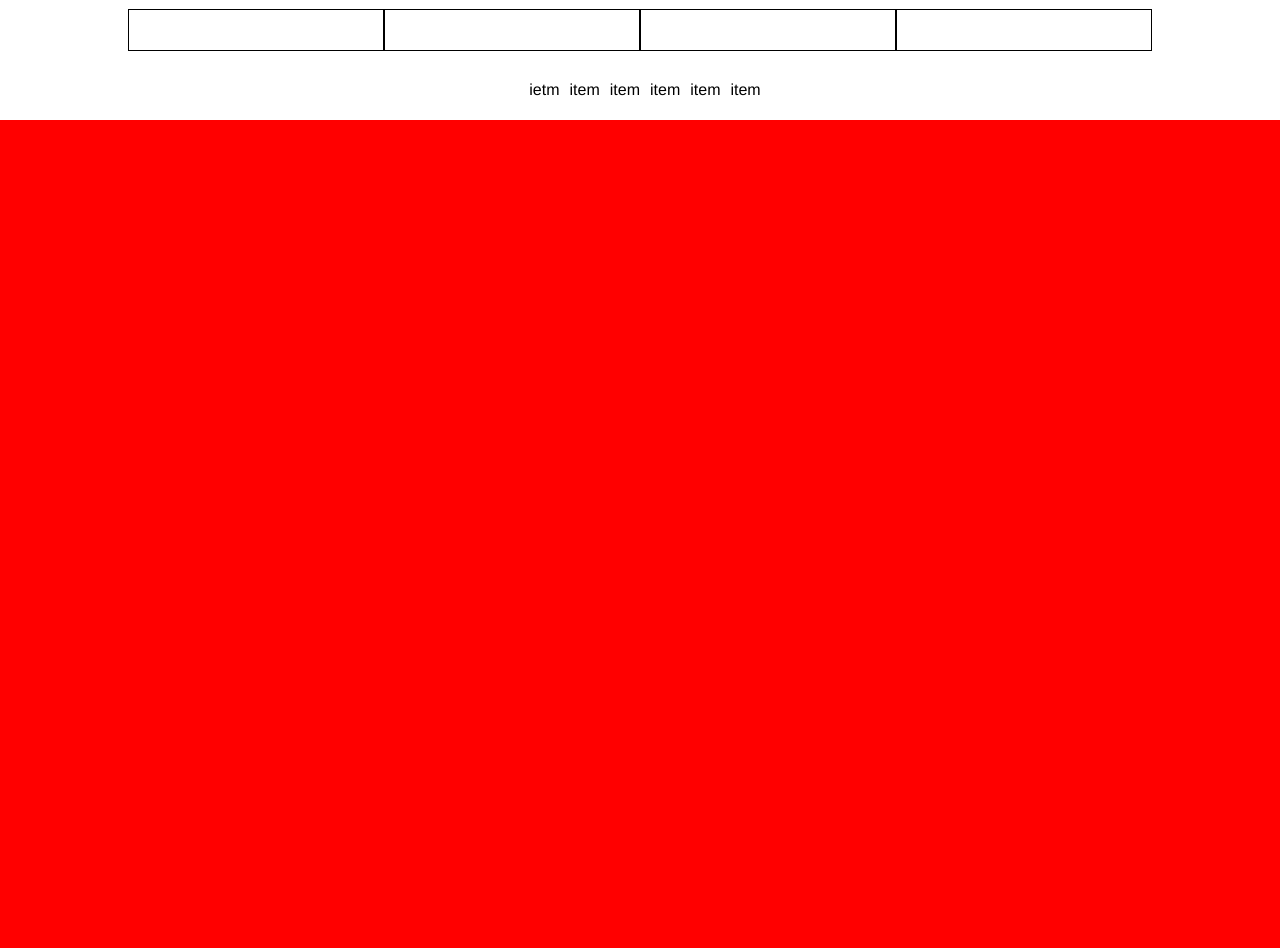
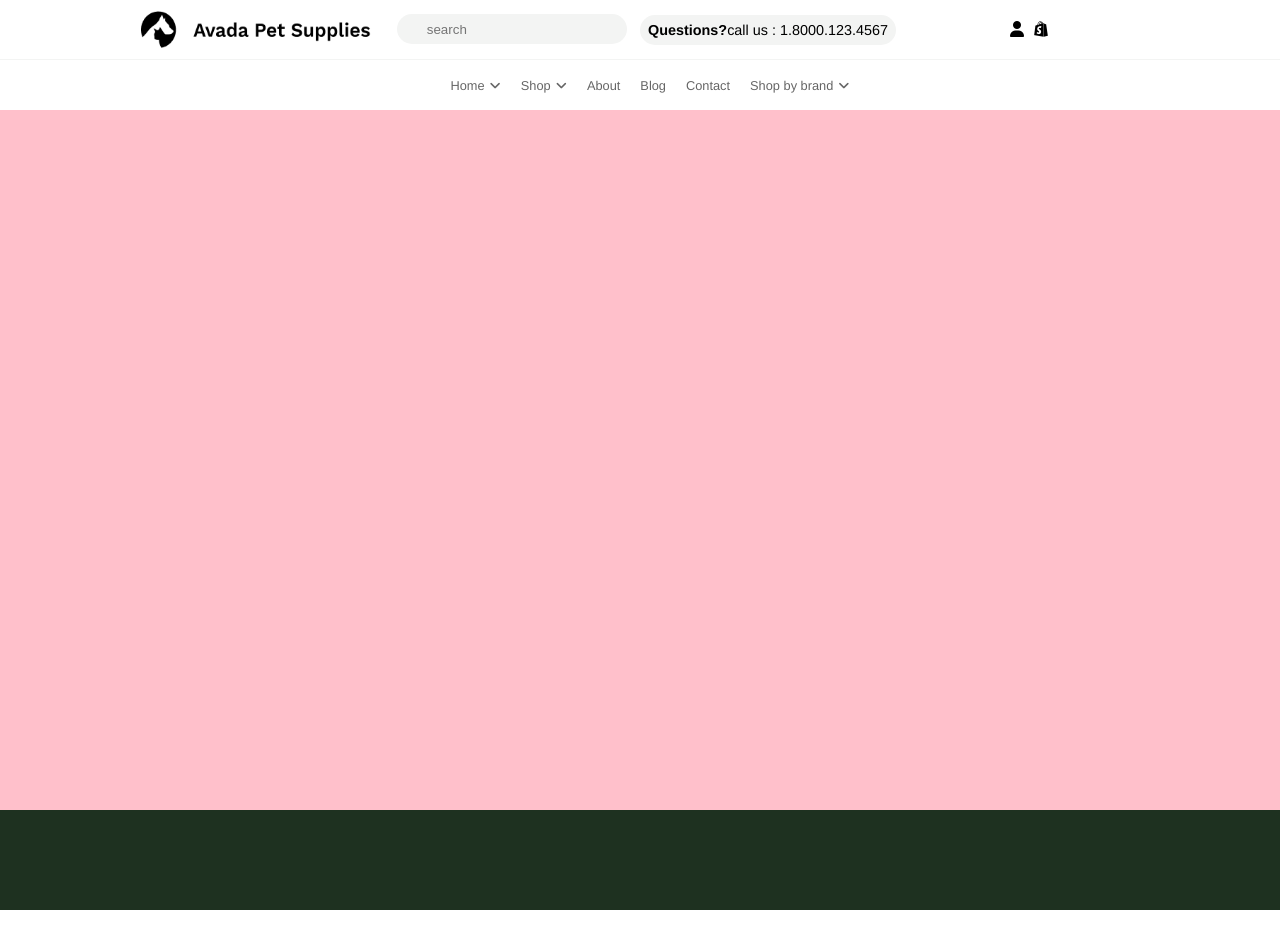
Before and after one commit to MicheleBisceglia/proj-html-vuejs, a Vue app: page / in a window 1280 px wide. Shown: the top 948 px of the page. After the commit the page ends 910 px from the top, so only its background shows below. Built offline with nearby package versions, Linux system fonts and the light colour scheme.

Commit message:
footer layout

```diff
--- a/package.json
+++ b/package.json
@@ -8,8 +8,10 @@
     "lint": "vue-cli-service lint"
   },
   "dependencies": {
+    "@fortawesome/fontawesome-free": "^6.1.1",
     "core-js": "^3.8.3",
-    "vue": "^2.6.14"
+    "vue": "^2.6.14",
+    "vue-fontawesome-icon": "^1.3.0"
   },
   "devDependencies": {
     "@babel/core": "^7.12.16",
--- a/src/components/AppFooter.vue
+++ b/src/components/AppFooter.vue
@@ -1,7 +1,6 @@
 <template>
   <div>
     <footer>
-      <h1>ciao</h1>
     </footer>
   </div>
 </template>
@@ -16,5 +15,6 @@ export default {
 @import "../style/common.scss";
 footer {
   height: 100px;
+  background-color: $secondary-color;
 }
 </style>
--- a/src/components/AppHeader.vue
+++ b/src/components/AppHeader.vue
@@ -2,19 +2,42 @@
   <div>
     <header>
       <div class="header_top">
-        <div class="header_top_item"></div>
-        <div class="header_top_item"></div>
-        <div class="header_top_item"></div>
-        <div class="header_top_item"></div>
+        <div class="header_top_item">
+          <img src="../assets/img/dark-pet-logo.png" alt="">
+        </div>
+        <div class="header_top_item">
+          <input type="text" placeholder="search">
+        </div>
+        <div class="header_top_item contacts">
+          <strong>Questions? </strong>
+          <span>call us : 1.8000.123.4567</span>
+        </div>
+        <div class="header_top_item">
+          <i class="fas fa-user"></i>
+          <i class="fab fa-shopify"></i>
+        </div>
       </div>
       <div class="header_btm">
         <ul>
-          <li>ietm</li>
-          <li>item</li>
-          <li>item</li>
-          <li>item</li>
-          <li>item</li>
-          <li>item</li>
+          <li>
+            <span>Home</span>
+            <i class="fas fa-angle-down"></i>
+            </li>
+          <li><span>Shop</span>
+            <i class="fas fa-angle-down"></i></li>
+          <li>
+            <span>About</span>
+          </li>
+          <li>
+            <span>Blog</span>
+          </li>
+          <li>
+            <span>Contact</span>
+          </li>
+          <li>
+            <span>Shop by brand</span>
+            <i class="fas fa-angle-down"></i>
+          </li>
         </ul>
       </div>
     </header>
@@ -32,29 +55,58 @@ export default {
 .header_top {
   height: 60px;
   background-color: $primary-color;
+  border-bottom: 1px solid #f3f4f3;
   display: flex;
   justify-content: center;
   align-items: center;
   .header_top_item {
     width: 20%;
     height: 70%;
-    border: 1px solid black;
+    display: flex;
+    justify-content: center;
+    align-items: center;
     img {
-      height: 100%;
-      width: 100%;
+      height: 90%;
+      width: 90%;
   }
+  input {
+      background-color: #f3f4f3;
+      border-style: none;
+      border-radius: 20px;
+      height: 30px;
+      width: 90%;
+      padding-left: 30px;
+    }
+  i {
+    margin-left: 10px;
+  }
+  }
+  .contacts {
+    font-size: 90%;
+    background-color: #f3f4f3;
+    display: flex;
+    border-radius: 20px;
+    height: 30px;
+    align-items: center;
+    justify-content: center;
   }
 }
 .header_btm {
-  height: 60px;
+  height: 50px;
   width: 100%;
   background-color: $primary-color;
   display: flex;
   justify-content: center;
   align-items: center;
+  li {
+  display: inline;
+  padding-left: 20px;
+  font-size: 80%;
+  opacity: 60%;
+  }
+  i {
+    margin-left: 5px
+  }
 }
-li {
-  display: inline;
-  padding-left: 10px;
-}
+
 </style>
--- a/src/components/AppMain.vue
+++ b/src/components/AppMain.vue
@@ -13,7 +13,7 @@ export default {
 <style scoped lang="scss">
 @import "../style/common.scss";
 main {
-  background-color: red;
-  height: 10000px;
+  background-color: pink;
+  height: 700px;
 }
 </style>
--- a/src/style/common.scss
+++ b/src/style/common.scss
@@ -1,4 +1,5 @@
 @import "../style/variables.scss";
+@import "@fortawesome/fontawesome-free/css/all.min.css";
 
 *{
   margin: 0;
```
Also changed, not shown: 1 other file (tests, documents, lock files or other folders).
